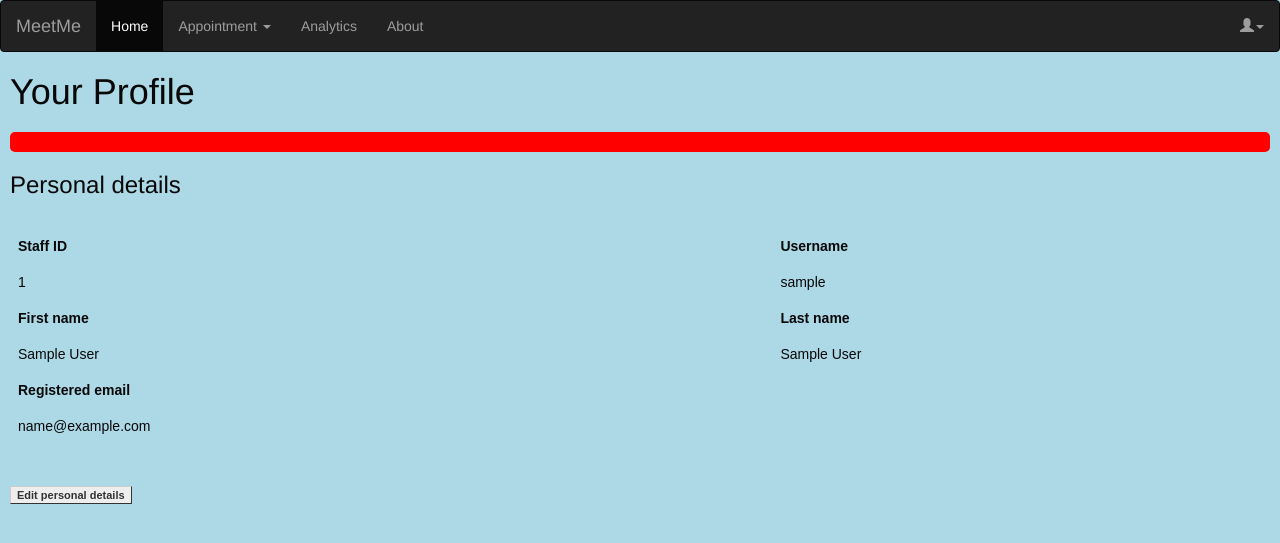
After one commit to Foxy-5/ict302, a PHP site: page /profile.php in a window 1280 px wide. The commit adds this page. Shown: the top 543 px of the page. Run offline with PHP 8.4, Linux system fonts and the light colour scheme; the visitor is signed in with stand-in values (Sample User, id 1).

Commit message:
user profile update

```diff
--- a/MeetMe/about.php
+++ b/MeetMe/about.php
@@ -16,7 +16,7 @@ $user_data = check_login($con);
     <link rel="stylesheet" href="https://maxcdn.bootstrapcdn.com/bootstrap/3.4.1/css/bootstrap.min.css" />
     <script src="https://ajax.googleapis.com/ajax/libs/jquery/3.5.1/jquery.min.js"></script>
     <script src="https://maxcdn.bootstrapcdn.com/bootstrap/3.4.1/js/bootstrap.min.js"></script>
-    <link rel="stylesheet" href="css/style.css">
+    <link rel="stylesheet" href="css/mystyle.css">
     <title>navbar</title>
 </head>
 
@@ -34,13 +34,14 @@ $user_data = check_login($con);
                         <li class="item"><a href="#">View Appointment</a></li>
                     </ul>
                 </li>
+                <li><a href="analytics.php">Analytics</a></li>
                 <li><a href="about.php">About</a></li>
             </ul>
             <ul class="nav navbar-nav navbar-right">
                 <li class="dropdown"><a class="dropdown-toggle" data-toggle="dropdown" href="#">
                         <span class="glyphicon glyphicon-user"></span><span class="caret"></span></a>
                     <ul class="dropdown-menu">
-                        <li><a href="#">User Profile</a></li>
+                        <li><a href="profile.php">User Profile</a></li>
                         <li><a href="logout.php">Logout</a></li>
                     </ul>
                 </li>
--- /dev/null
+++ b/MeetMe/css/mystyle.css
@@ -0,0 +1,55 @@
+body {
+  background-color: lightblue;
+}
+
+.content {
+  margin-left: 10px;
+  margin-right: 10px;
+  color: #080808;
+}
+
+/* th,
+td {
+  padding: 15px;
+} */
+
+hr.redbar {
+  border: 10px solid red;
+  border-radius: 5px;
+}
+table.userprofile {
+  font-family: arial, sans-serif;
+  border-collapse: collapse;
+  width: 100%;
+}
+
+table.userprofile td,
+th {
+  text-align: left;
+  padding: 8px;
+}
+
+.linktobutton {
+  font: bold 11px Arial;
+  text-decoration: none;
+  background-color: #eeeeee;
+  color: #333333;
+  padding: 2px 6px 2px 6px;
+  border-top: 1px solid #cccccc;
+  border-right: 1px solid #333333;
+  border-bottom: 1px solid #333333;
+  border-left: 1px solid #cccccc;
+}
+
+form.editprofileform ul {
+    width: 40%;
+}
+
+form.editprofileform ul li {
+    width: 49%;
+    display: inline-block;
+}
+
+form.editprofileform ul li > * {
+    width: 100%;
+}
--- a/MeetMe/home.php
+++ b/MeetMe/home.php
@@ -16,7 +16,7 @@ $user_data = check_login($con);
     <link rel="stylesheet" href="https://maxcdn.bootstrapcdn.com/bootstrap/3.4.1/css/bootstrap.min.css" />
     <script src="https://ajax.googleapis.com/ajax/libs/jquery/3.5.1/jquery.min.js"></script>
     <script src="https://maxcdn.bootstrapcdn.com/bootstrap/3.4.1/js/bootstrap.min.js"></script>
-    <link rel="stylesheet" href="css/style.css">
+    <link rel="stylesheet" href="css/mystyle.css">
     <title>navbar</title>
 </head>
 
@@ -34,13 +34,14 @@ $user_data = check_login($con);
                         <li class="item"><a href="#">View Appointment</a></li>
                     </ul>
                 </li>
+                <li><a href="analytics.php">Analytics</a></li>
                 <li><a href="about.php">About</a></li>
             </ul>
             <ul class="nav navbar-nav navbar-right">
                 <li class="dropdown"><a class="dropdown-toggle" data-toggle="dropdown" href="#">
                         <span class="glyphicon glyphicon-user"></span><span class="caret"></span></a>
                     <ul class="dropdown-menu">
-                        <li><a href="#">User Profile</a></li>
+                        <li><a href="profile.php">User Profile</a></li>
                         <li><a href="logout.php">Logout</a></li>
                     </ul>
                 </li>
--- /dev/null
+++ b/MeetMe/profile.php
@@ -0,0 +1,93 @@
+<?php
+session_start();
+
+include("connection.php");
+include("function.php");
+
+$user_data = check_login($con);
+?>
+<!DOCTYPE html>
+<html lang="en">
+
+<head>
+    <meta charset="UTF-8" />
+    <meta http-equiv="X-UA-Compatible" content="IE=edge" />
+    <meta name="viewport" content="width=device-width, initial-scale=1.0" />
+    <link rel="stylesheet" href="https://maxcdn.bootstrapcdn.com/bootstrap/3.4.1/css/bootstrap.min.css" />
+    <script src="https://ajax.googleapis.com/ajax/libs/jquery/3.5.1/jquery.min.js"></script>
+    <script src="https://maxcdn.bootstrapcdn.com/bootstrap/3.4.1/js/bootstrap.min.js"></script>
+    <link rel="stylesheet" href="css/mystyle.css">
+    <title>navbar</title>
+</head>
+
+<body>
+    <nav class="navbar navbar-inverse">
+        <div class="container-fluid">
+            <div class="navbar-header">
+                <a class="navbar-brand" href="#">MeetMe</a>
+            </div>
+            <ul class="nav navbar-nav">
+                <li class="active"><a href="home.php">Home</a></li>
+                <li class="dropdown"><a class="dropdown-toggle" data-toggle="dropdown" href="#">Appointment <span class="caret"></span></a>
+                    <ul class="dropdown-menu">
+                        <li class="item"><a href="uploadExcel.php">Upload Excel</a></li>
+                        <li class="item"><a href="#">View Appointment</a></li>
+                    </ul>
+                </li>
+                <li><a href="analytics.php">Analytics</a></li>
+                <li><a href="about.php">About</a></li>
+            </ul>
+            <ul class="nav navbar-nav navbar-right">
+                <li class="dropdown"><a class="dropdown-toggle" data-toggle="dropdown" href="#">
+                        <span class="glyphicon glyphicon-user"></span><span class="caret"></span></a>
+                    <ul class="dropdown-menu">
+                        <li><a href="profile.php">User Profile</a></li>
+                        <li><a href="logout.php">Logout</a></li>
+                    </ul>
+                </li>
+            </ul>
+        </div>
+    </nav>
+    <div class="content">
+        <h1>Your Profile</h1>
+        <hr class="redbar">
+        <h3>Personal details</h3>
+        <br>
+        <table class="userprofile">
+            <tr>
+                <th>Staff ID</th>
+                <th>Username</th>
+            </tr>
+            <?php
+            echo "<tr>";
+            echo "<td>" . $user_data['StaffID'] . "</td>";
+            echo "<td>" . $user_data['Username'] . "</td>";
+            echo "</tr>";
+            ?>
+            <tr>
+                <th>First name</th>
+                <th>Last name</th>
+            </tr>
+            <?php
+            echo "<tr>";
+            echo "<td>" . $user_data['First_name'] . "</td>";
+            echo "<td>" . $user_data['Last_name'] . "</td>";
+            echo "</tr>";
+            ?>
+            <tr>
+                <th>Registered email</th>
+            </tr>
+            <?php
+            echo "<tr>";
+            echo "<td>" . $user_data['Email'] . "</td>";
+            echo "</tr>";
+            ?>
+        </table>
+        <br>
+        <br>
+        <a href="editprofile.php?"class="linktobutton">Edit personal details</a>
+        <!-- <a href="editprofile.php?StaffID=<?php echo $user_data['StaffID']; ?>"class="linktobutton">Edit personal details</a> -->
+    </div>
+</body>
+
+</html>
--- a/MeetMe/signup.php
+++ b/MeetMe/signup.php
@@ -34,7 +34,7 @@ session_start();
         }
         else
         {
-            echo "Please enter valid details";
+            echo '<script>alert("Please enter valid details.")</script>';
         }
     }
 ?>
--- a/MeetMe/uploadExcel.php
+++ b/MeetMe/uploadExcel.php
@@ -106,7 +106,7 @@ if(isset($_POST["import"])){
     <link rel="stylesheet" href="https://maxcdn.bootstrapcdn.com/bootstrap/3.4.1/css/bootstrap.min.css" />
     <script src="https://ajax.googleapis.com/ajax/libs/jquery/3.5.1/jquery.min.js"></script>
     <script src="https://maxcdn.bootstrapcdn.com/bootstrap/3.4.1/js/bootstrap.min.js"></script>
-    <link rel="stylesheet" href="css/style.css">
+    <link rel="stylesheet" href="css/mystyle.css">
     <title>navbar</title>
 </head>
 
@@ -125,13 +125,14 @@ if(isset($_POST["import"])){
                         <li class="item"><a href="#">View Appointment</a></li>
                     </ul>
                 </li>
+                <li><a href="analytics.php">Analytics</a></li>
                 <li><a href="about.php">About</a></li>
             </ul>
             <ul class="nav navbar-nav navbar-right">
                 <li class="dropdown"><a class="dropdown-toggle" data-toggle="dropdown" href="#">
                         <span class="glyphicon glyphicon-user"></span><span class="caret"></span></a>
                     <ul class="dropdown-menu">
-                        <li><a href="#">User Profile</a></li>
+                        <li><a href="profile.php">User Profile</a></li>
                         <li><a href="logout.php">Logout</a></li>
                     </ul>
                 </li>
```
Also changed, not shown: MeetMe/analytics.php (added, +88 -0 lines), MeetMe/editprofile.php (added, +105 -0 lines), MeetMe/login.php (+21 -45 lines), MeetMe/staffanalytics.php (added, +85 -0 lines).
